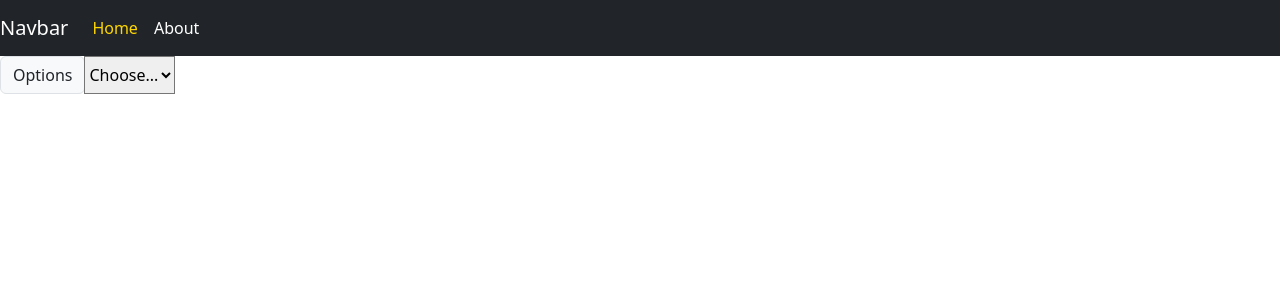
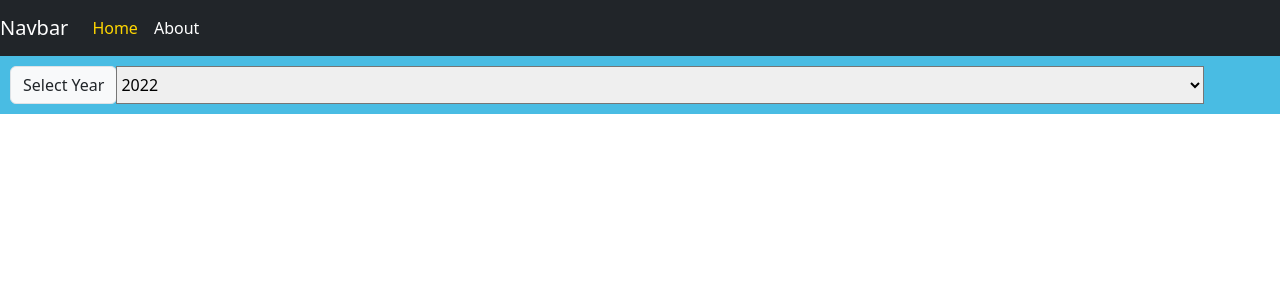
Before and after one commit to Anita-Kahenya/phase2-independent-project, a React (Create React App) app: page / in a window 1280 px wide. Shown: the top 300 px of the page. Built offline with nearby package versions, Linux system fonts and the light colour scheme; data requests are answered from the project's data file.

Commit message:
search bar

```diff
--- a/src/components/Home.js
+++ b/src/components/Home.js
@@ -1,12 +1,18 @@
-import React from "react";
+import React, { useState, useEffect } from "react";
 import SelectYear from './SelectYear';
 import Finalists from "./Finalists";
 import WinnerCard from "./WinnerCard";
 
 function Home(){
+    const [tournaments, setTournaments] = useState([])
+    useEffect(()=> {
+    fetch('http://localhost:8001/data')
+    .then((resp) => resp.json())
+    .then((data) => setTournaments(data))
+    }, [])
     return(
         <div>
-            <SelectYear/>
+            <SelectYear tournaments = {tournaments}/>
             <Finalists/>
             <WinnerCard/>
         </div>
--- a/src/components/NavBar.js
+++ b/src/components/NavBar.js
@@ -1,5 +1,5 @@
 import React from "react";
-import { Router, NavLink } from "react-router-dom";
+import { NavLink } from "react-router-dom";
 
 function NavBar() {
   return(
--- a/src/components/SelectYear.js
+++ b/src/components/SelectYear.js
@@ -1,16 +1,19 @@
 import React from "react";
 
-function SelectYear(){
+function SelectYear({ tournaments }){
     return(
-        <div className="input-group mb-3">
+        <div className="input-group mb-3" id='searchBar'>
             <div className="input-group-prepend">
-                <label className="input-group-text" for="inputGroupSelect01">Options</label>
+                <label className="input-group-text" for="inputGroupSelect01">Select Year</label>
             </div>
-            <select className="custom-select" id="inputGroupSelect01">
-                <option selected>Choose...</option>
-                <option value="1">One</option>
-                <option value="2">Two</option>
-                <option value="3">Three</option>
+            <select  className="custom-select search-field" id="inputGroupSelect01">
+            {
+                tournaments.map((tournament, index)=>{
+                    return(
+                        <option key={index} value={tournament.year}>{tournament.year}</option>
+                    )
+                })
+            }
             </select>
         </div>
     )
--- a/src/index.css
+++ b/src/index.css
@@ -1,3 +1,12 @@
 .navbar{
   background-color: #56042C;
 }
+
+#searchBar{
+  padding: 10px;
+  background-color: #49BCE3;
+}
+
+.search-field{
+  width: 85vw;
+}
```
